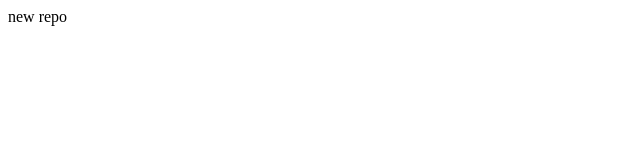
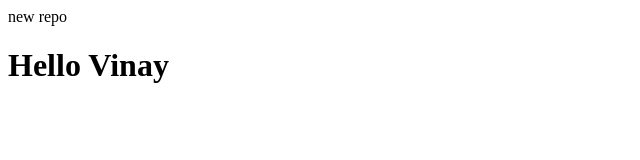
Before and after one commit to VinayKumar9155/local-repo, a plain HTML site: page index.html in a window 1280 px wide. Shown: the whole page, without its empty margins (0-640 px from the left). Drawn offline with Linux system fonts and the light colour scheme.

Commit message:
second changes

```diff
--- a/index.html
+++ b/index.html
@@ -1 +1,2 @@
 <p>new repo</p>
+<h1>Hello Vinay</h1>
```
